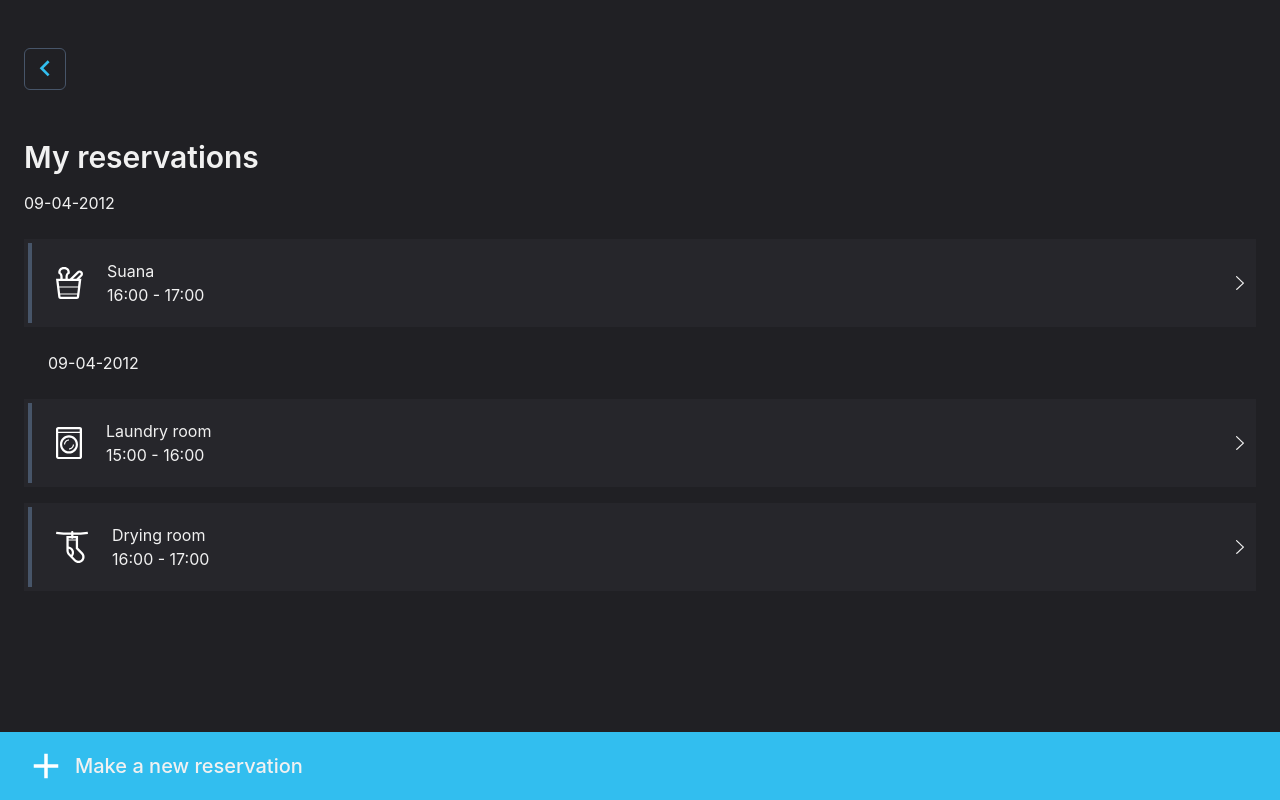
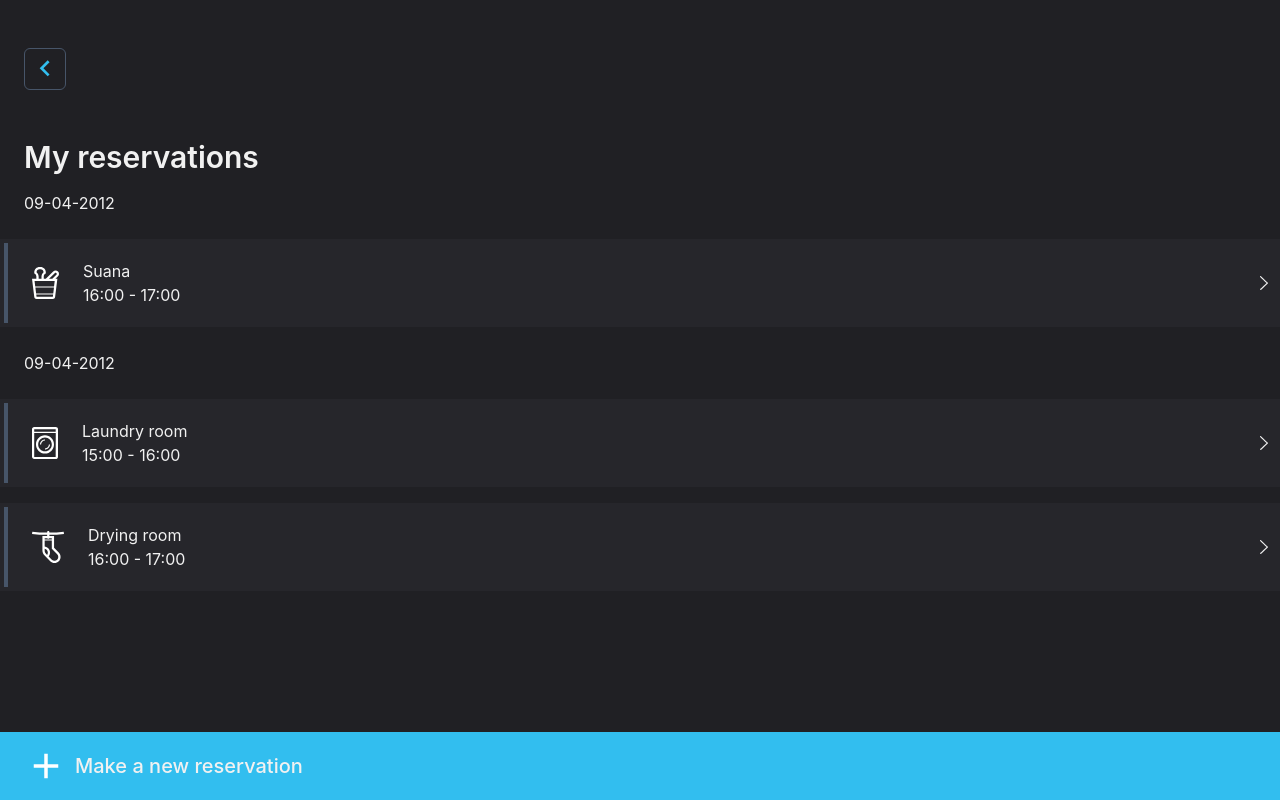
Before and after one commit to Ahmadnoorkhan1/kulku, a React (Vite) app: page / in a window 1280 px wide. Built offline with nearby package versions, Linux system fonts and the light colour scheme.

Commit message:
scrolls finished

```diff
--- a/src/pages/Home.jsx
+++ b/src/pages/Home.jsx
@@ -15,8 +15,8 @@ const Home = () => {
   return (
     <>
       <div className="flex min-h-screen justify-between flex-col items-start  pt-12  bg-[#202024]">
-        <div className="flex items-start flex-col px-6 w-full">
-          <div className="">
+        <div className="flex items-start flex-col  w-full">
+          <div className="px-6">
             <button className="border border-slate-600 rounded-md p-1 bg-transparent">
               <img
                 src={backIcon}
@@ -27,12 +27,12 @@ const Home = () => {
               />
             </button>
           </div>
-          <div className="pt-12 ">
+          <div className="pt-12 px-6 ">
             <h1 className="font-semibold text-3xl text-[#f1f1f1]">
               My reservations
             </h1>
           </div>
-          <div className=" py-4">
+          <div className="px-6 py-4">
             <p className="text-[#f1f1f1]">09-04-2012</p>
           </div>
           <HomePageTiles
```
